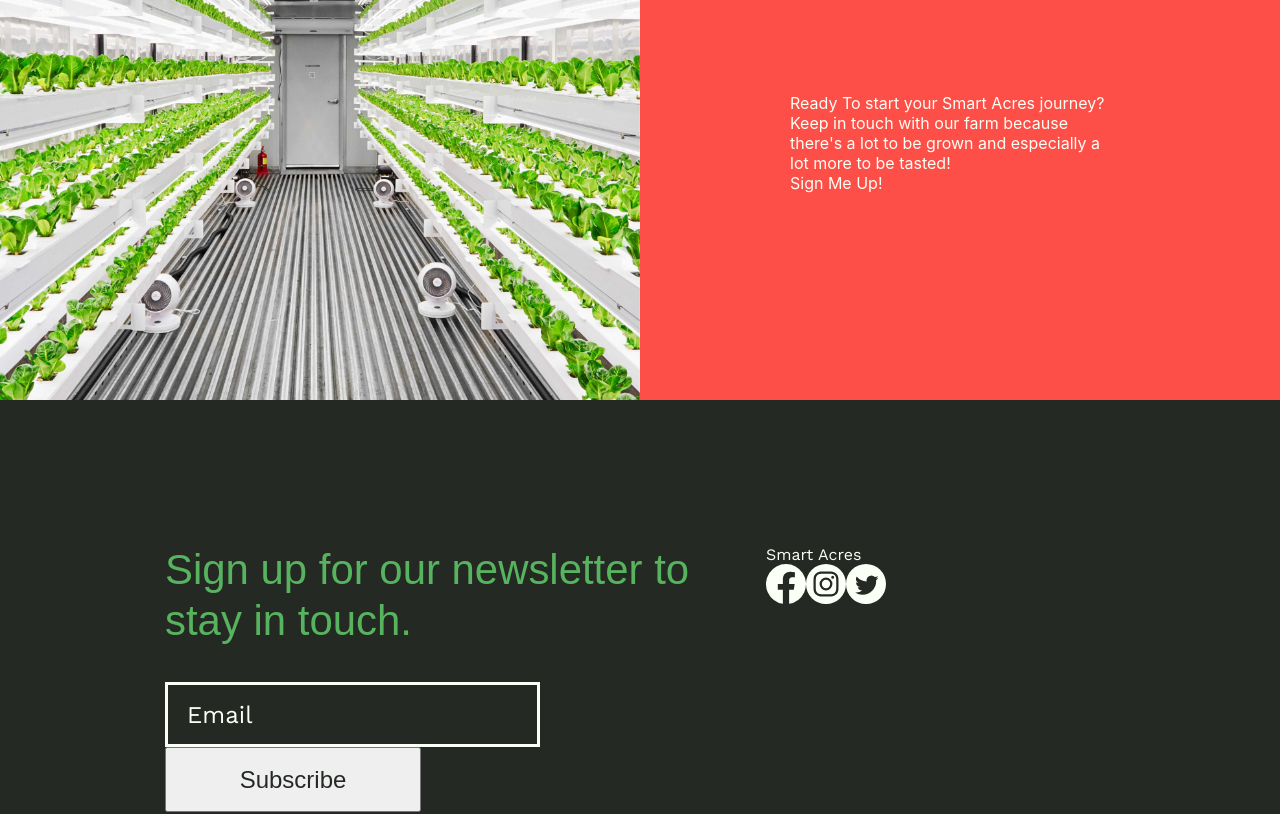
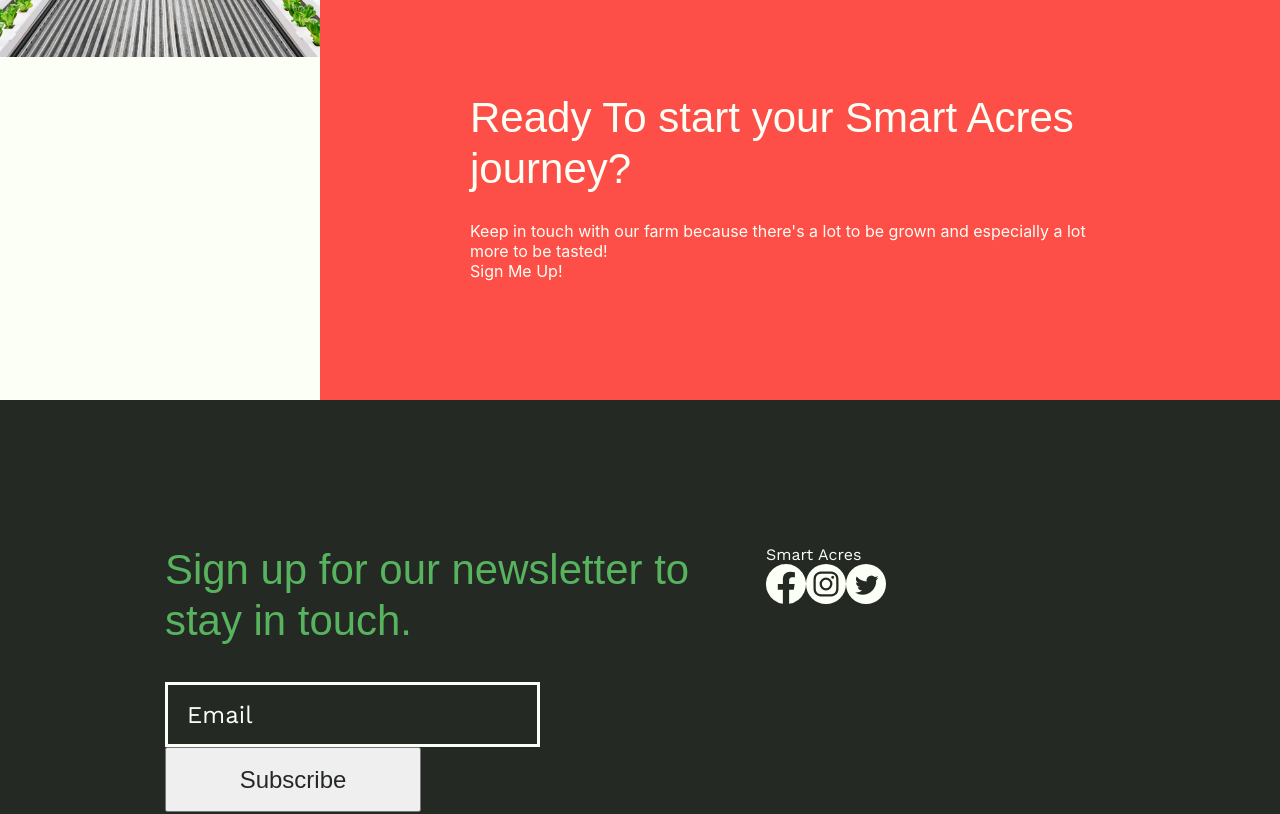
Before and after one commit to JuanTValdez/smart_acres, a React (Create React App) app: page / in a window 1280 px wide. Shown: the top 814 px of the page. Built offline with nearby package versions, Linux system fonts and the light colour scheme; a web font is replaced by a local one.

Commit message:
start styling of top footer

```diff
--- a/src/styles/Footer.css
+++ b/src/styles/Footer.css
@@ -29,6 +29,18 @@
 	height: 50vh;
 }
 
+.txt-1 {
+	width: 645px;
+	height: 122px;
+	margin: 0 0 6px;
+	font-family: 'ClarendonURW-Lig', sans-serif;
+	font-size: 2.625rem;
+
+	line-height: 1.21;
+
+	/* text-align: left; */
+	color: var(--off-white);
+}
 /* Bottom Footer */
 
 .footer-bottom {
```
